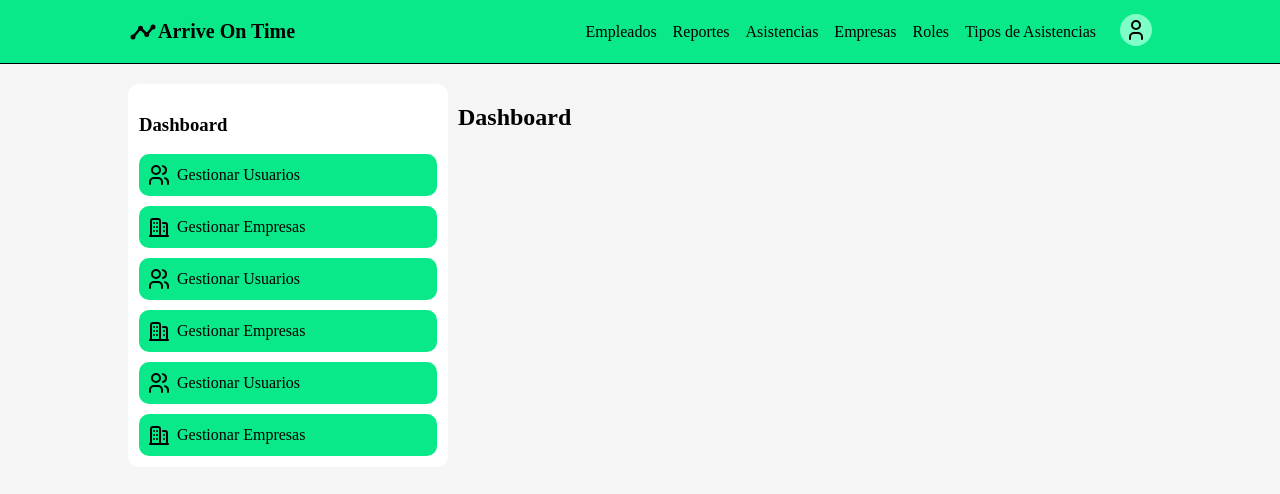
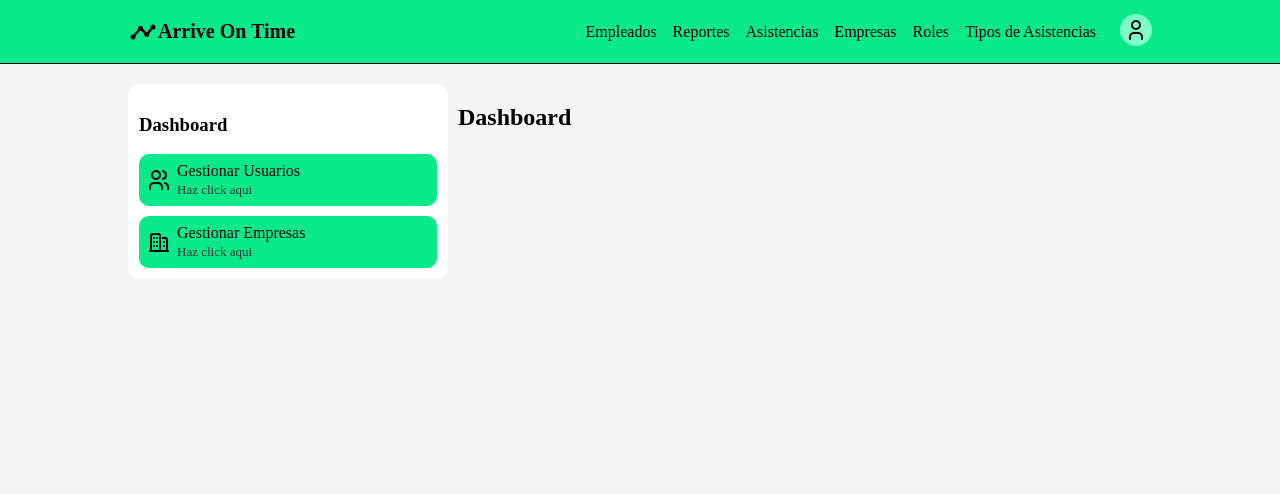
Before and after one commit to nicolas20069/arrive_on_time_v2, a React (Vite) app in the folder frontend/: page /admin in a window 1280 px wide. Shown: the top 494 px of the page. Built offline with nearby package versions, Linux system fonts and the light colour scheme.

Commit message:
Update dashboard links and styles

```diff
--- a/frontend/src/admin/modules/dashboard/index.jsx
+++ b/frontend/src/admin/modules/dashboard/index.jsx
@@ -15,44 +15,25 @@ export function Dashboard() {
             <Link to="/admin/employees">
               <article>
                 <img src="/dashboard/users.svg" alt="" />
-                <span>Gestionar Usuarios</span>
+
+                <div>
+                  <span>Gestionar Usuarios</span>
+                  <small>Haz click aqui</small>
+                </div>
               </article>
             </Link>
 
             <Link to="/admin/companies">
               <article>
                 <img src="/dashboard/buildings.svg" alt="" />
-                <span>Gestionar Empresas</span>
+
+                <div>
+                  <span>Gestionar Empresas</span>
+                  <small>Haz click aqui</small>
+                </div>
               </article>
             </Link>
 
-            <Link to="/admin/employees">
-              <article>
-                <img src="/dashboard/users.svg" alt="" />
-                <span>Gestionar Usuarios</span>
-              </article>
-            </Link>
-
-            <Link to="/admin/companies">
-              <article>
-                <img src="/dashboard/buildings.svg" alt="" />
-                <span>Gestionar Empresas</span>
-              </article>
-            </Link>
-
-            <Link to="/admin/employees">
-              <article>
-                <img src="/dashboard/users.svg" alt="" />
-                <span>Gestionar Usuarios</span>
-              </article>
-            </Link>
-
-            <Link to="/admin/companies">
-              <article>
-                <img src="/dashboard/buildings.svg" alt="" />
-                <span>Gestionar Empresas</span>
-              </article>
-            </Link>
           </div>
         </aside>
 
--- a/frontend/src/admin/modules/dashboard/styles/main.css
+++ b/frontend/src/admin/modules/dashboard/styles/main.css
@@ -19,7 +19,7 @@
   gap: 10px;
 
   a {
-        height: 42px;
+    height: 52px;
     background-color: var(--primary-color);
     border-radius: 10px;
     color: #000;
@@ -37,6 +37,17 @@
     align-items: center;
     gap: 6px;
     padding: 4px 8px;
+
+    div {
+      display: flex;
+      flex-direction: column;
+      gap: 2px;
+
+      small {
+        font-size: small;
+        color: #333;
+      }
+    }
   }
 }
 
```
Lines whose indentation alone changed are shown as unchanged.
